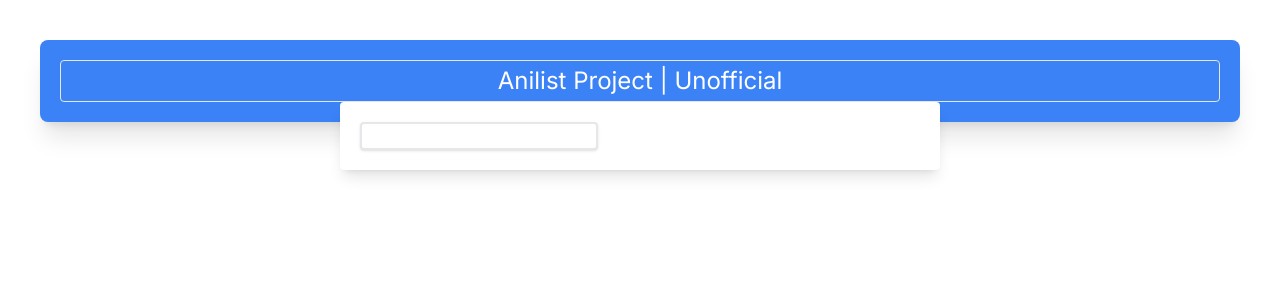
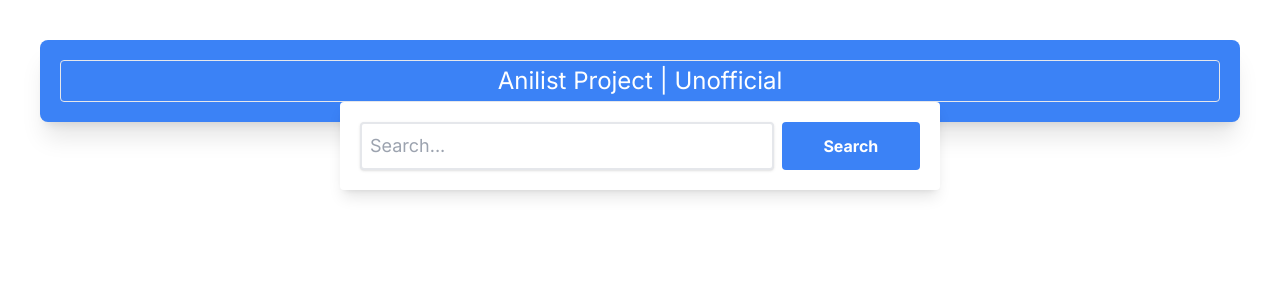
Before and after one commit to Bashamega/Anillist-Project, a Next.js app: page / in a window 1280 px wide. Shown: the top 300 px of the page. Built offline with nearby package versions, Linux system fonts and the light colour scheme.

Commit message:
Nav Final

```diff
--- a/src/app/components/Nav.tsx
+++ b/src/app/components/Nav.tsx
@@ -1,9 +1,16 @@
-export function Nav(){
+import React, { useState } from "react";
+
+export function Nav({setVal}:{setVal:React.Dispatch<React.SetStateAction<string>>}){
+    const [localVal, setLocal] = useState<string>('');
+    const handleSubmit = ()=>{
+        setVal(localVal)
+    }
     return(
         <nav className="m-10 p-5 bg-blue-500 rounded-lg relative shadow-xl">
             <h1 className=" text-2xl text-white border p-1 rounded text-center">Anilist Project | Unofficial</h1>
             <section className=" p-5 absolute w-1/2 flex  left-1/4 bg-white rounded shadow-lg">
-                <input type="search" className=" border-2 rounded shadow"/>
+                <input type="search" value={localVal} onChange={(e)=>{setLocal(e.target.value)}} className=" border-2 rounded shadow w-3/4 p-2 text-lg" placeholder="Search..."/>
+                <button onClick={handleSubmit} className="bg-blue-500 text-white font-bold py-2 px-4 w-1/4 ml-2 rounded hover:bg-blue-700">Search</button>
             </section>
         </nav>
     )
```
